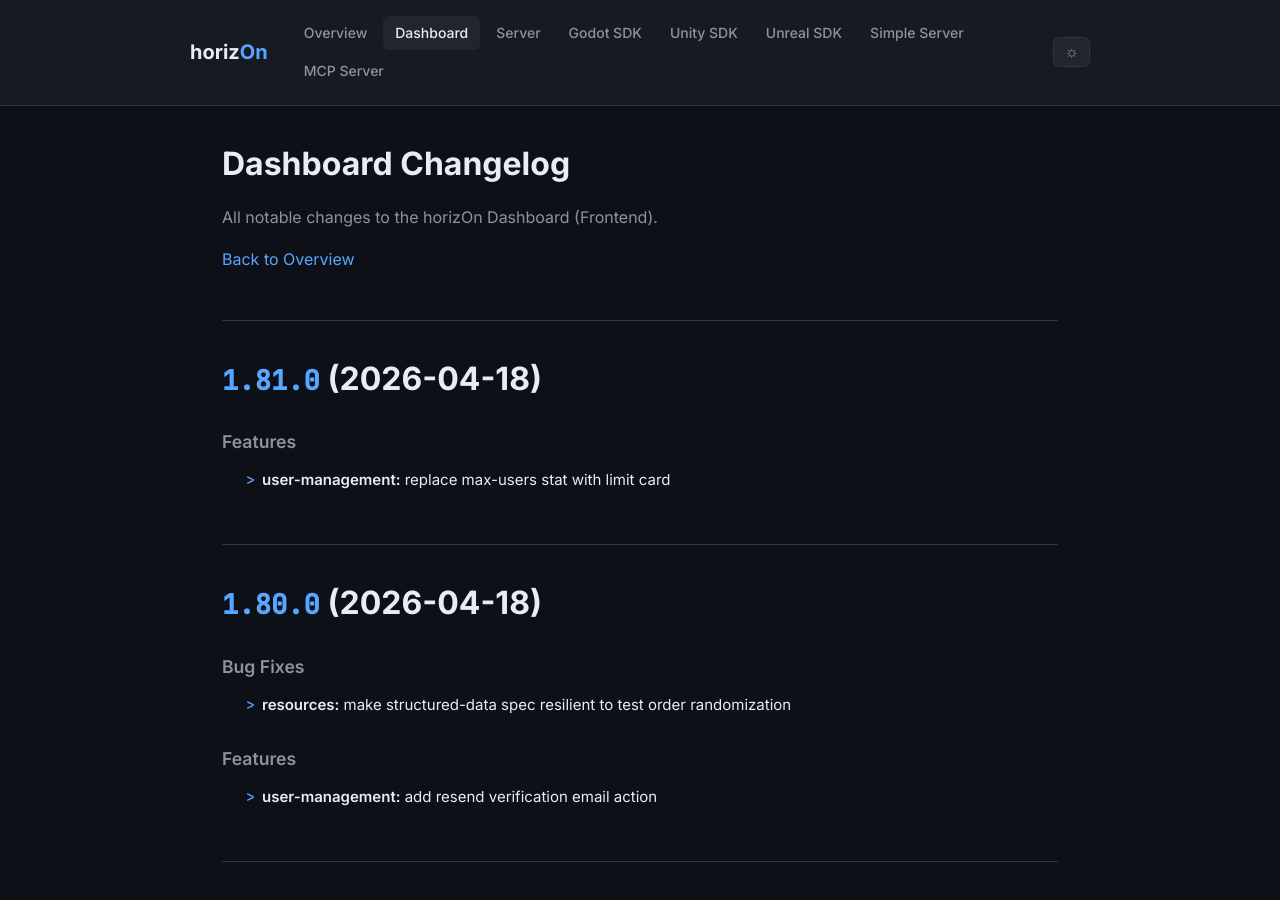
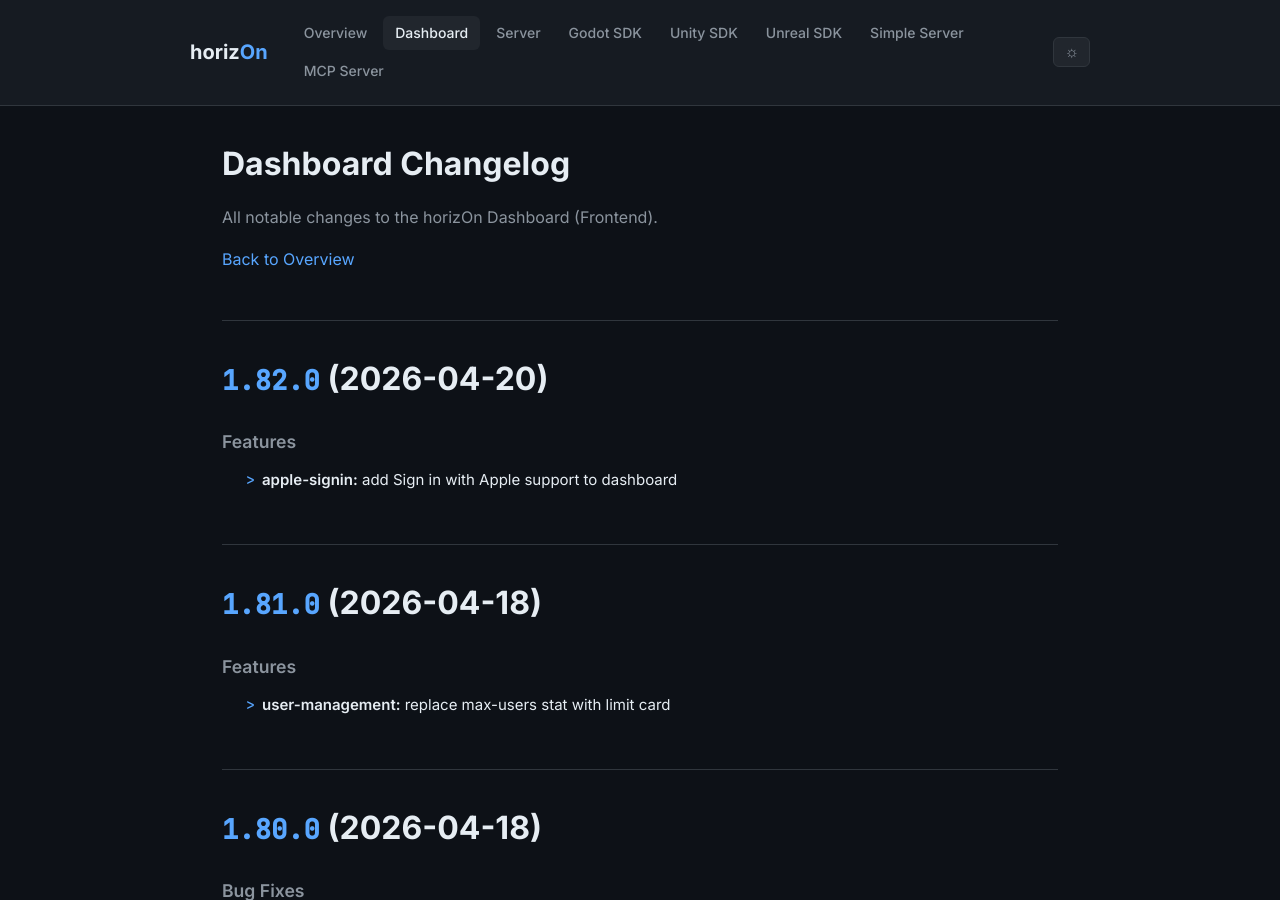
Before and after one commit to ProjectMakersDE/horizOn-Changelog, a Jekyll site: the page built from dashboard-changelog.md, in a window 1280 px wide and 900 px high. Built offline with Jekyll 4.4.1, drawn with Linux system fonts in a browser that asks for light colours.

Commit message:
chore: sync changelogs [skip ci]

```diff
--- a/dashboard-changelog.md
+++ b/dashboard-changelog.md
@@ -8,6 +8,13 @@ title: Dashboard Changelog
 All notable changes to the horizOn Dashboard (Frontend).
 
 [Back to Overview](.)
+
+# [1.82.0](https://github.com/ProjectMakersDE/horizOn-Dashboard/compare/v1.81.0...v1.82.0) (2026-04-20)
+
+
+### Features
+
+* **apple-signin:** add Sign in with Apple support to dashboard ([4c83b9a](https://github.com/ProjectMakersDE/horizOn-Dashboard/commit/4c83b9a02d61c6daa486322c9a24658f9b40c4f9))
 
 # [1.81.0](https://github.com/ProjectMakersDE/horizOn-Dashboard/compare/v1.80.0...v1.81.0) (2026-04-18)
 
```
Also changed, not shown: index.md (+1 -1 lines).
